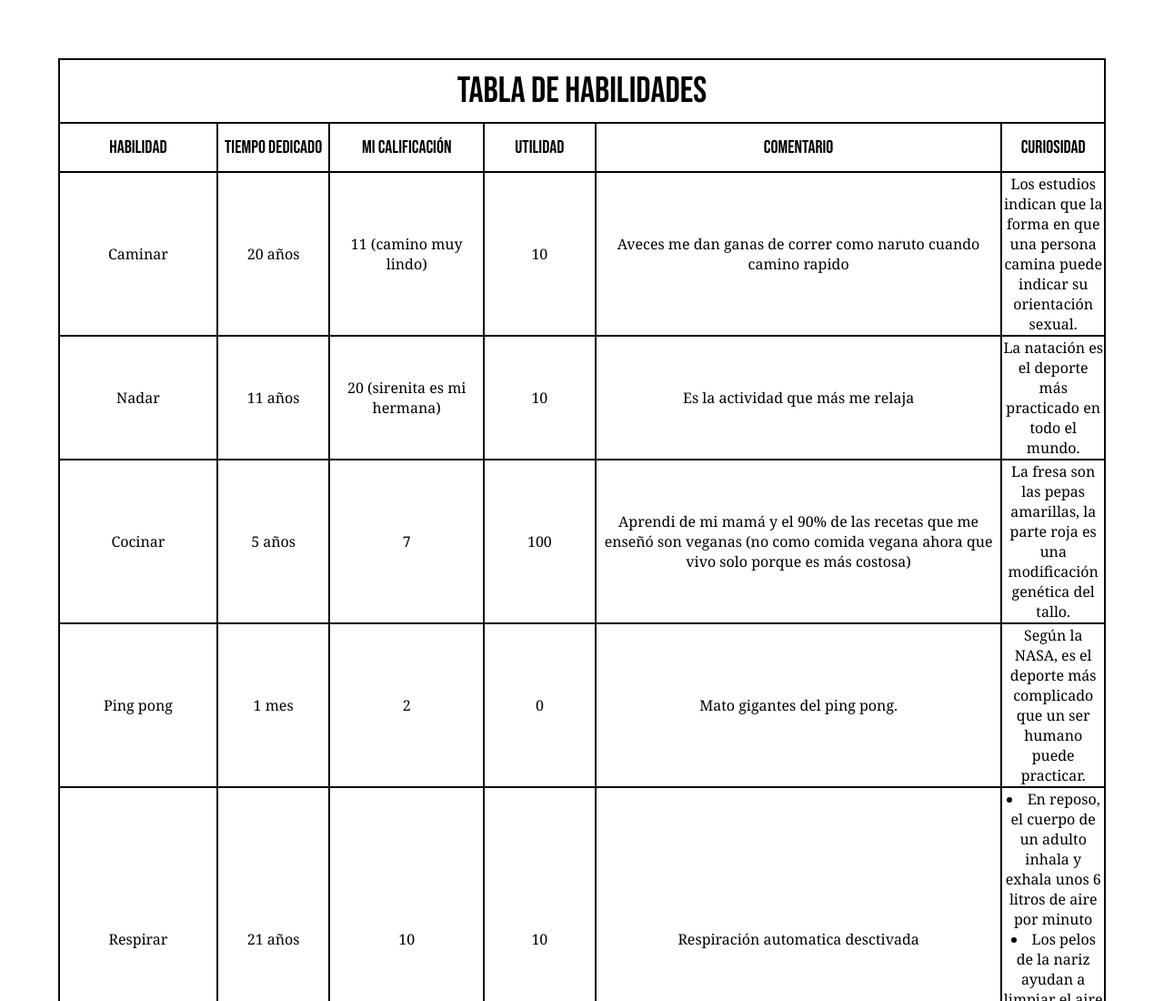
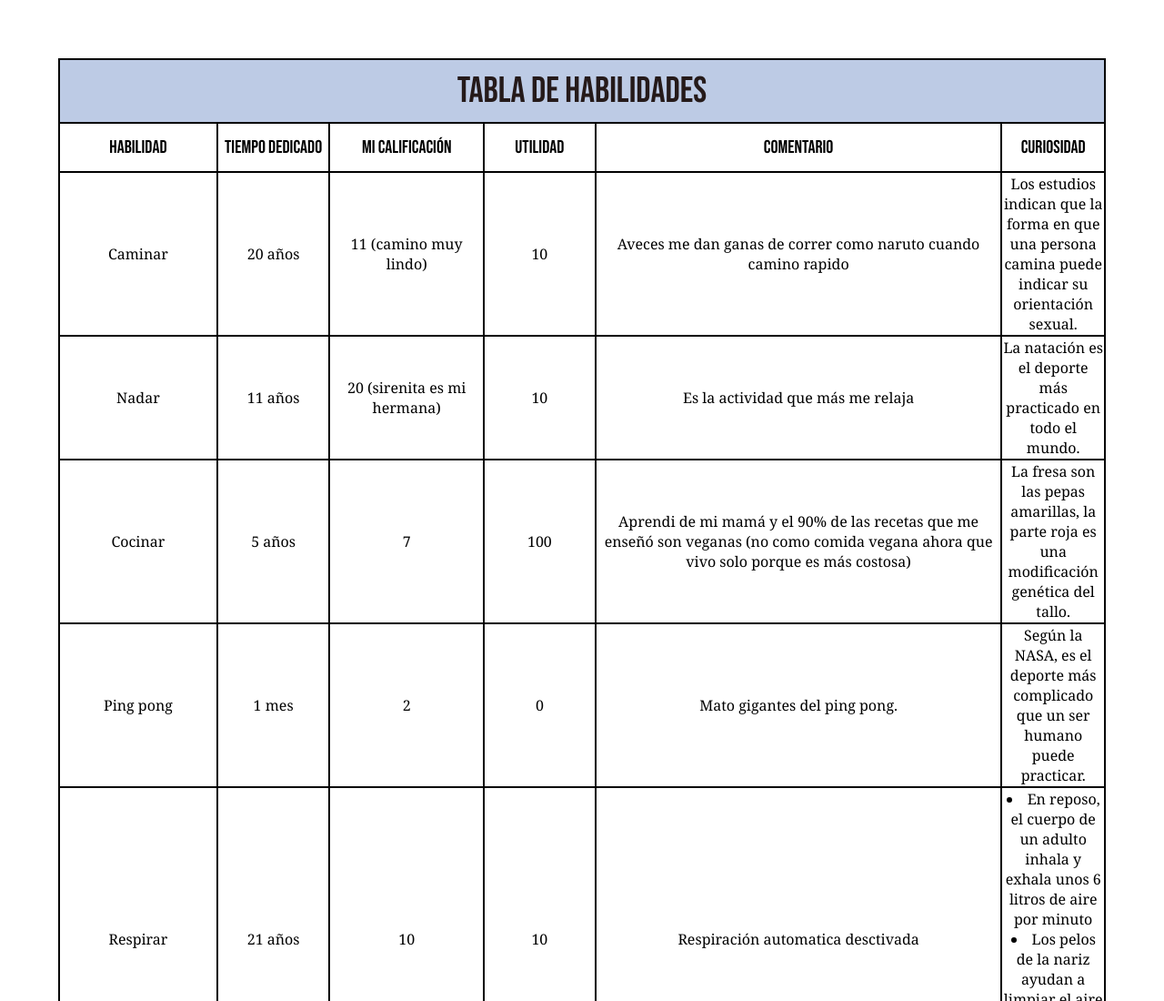
Before and after one commit to davidruc/Tabla-Skills, a plain HTML site: page index.html in a window 1280 px wide. Shown: the top 1100 px of the page at 91% size. Drawn offline with Linux system fonts and the light colour scheme.

Commit message:
feat(root): propiedades colores

```diff
--- a/style.css
+++ b/style.css
@@ -6,6 +6,9 @@
 .BarraSup{
     font-family: "title";
     height: 70px;
+    background-color: rgba(18, 68, 161, 0.275);
+    color: rgb(37, 26, 26);
+    /* las propiedades de colores permiten modificar los colores de textos, bordes, fondos para permitir una mejor personalización del proyecto. */
 
 }
 table{
```
